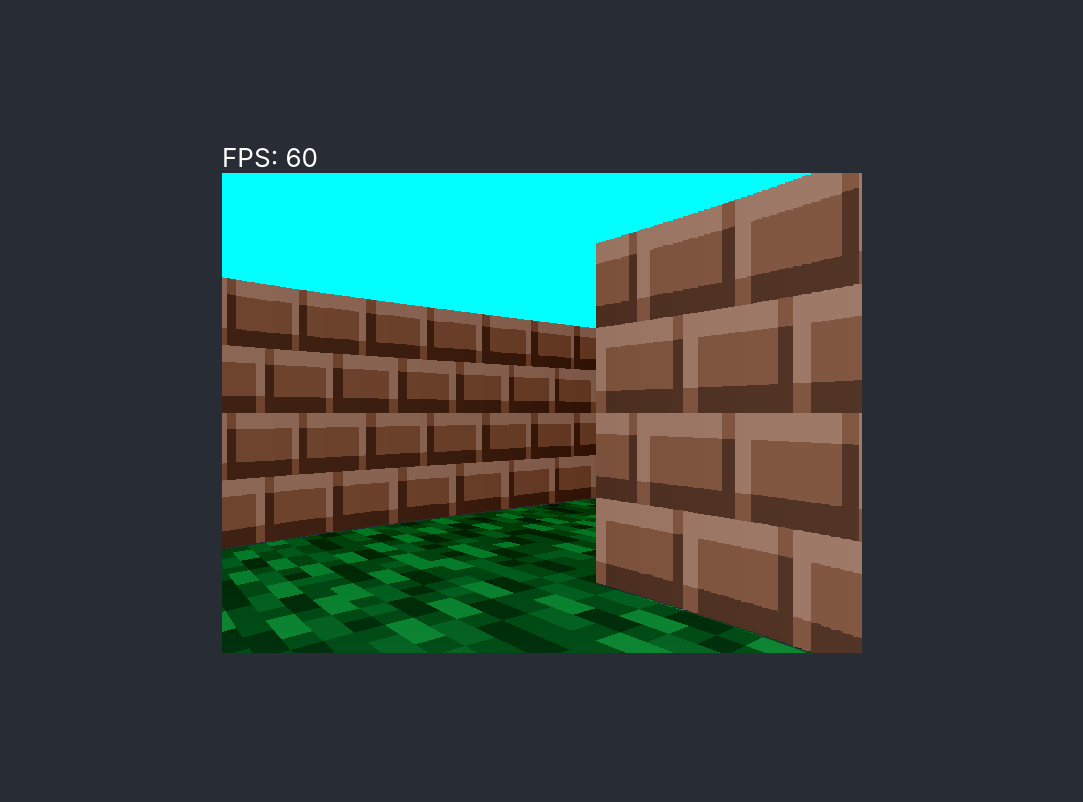
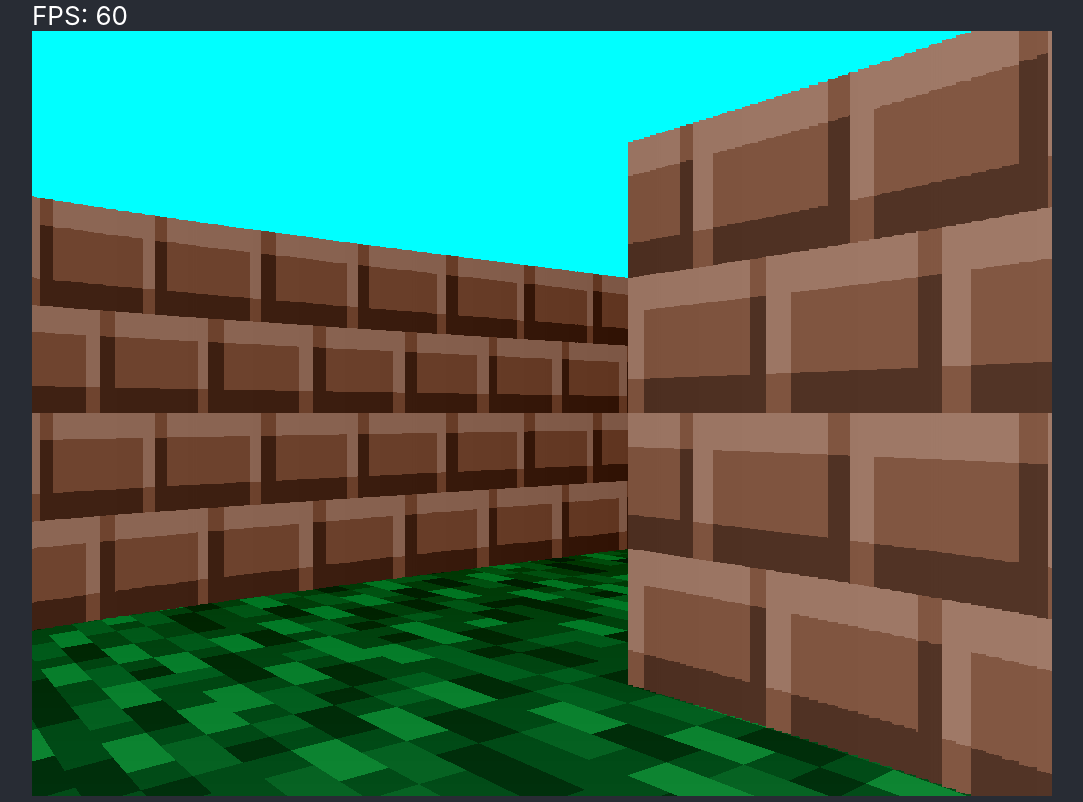
Before and after one commit to bengosney/ray-caster, a React (Create React App) app: page / in a window 1280 px wide. Shown: the whole page, without its empty margins (98-1181 px from the left). Built offline with nearby package versions, Linux system fonts and the light colour scheme.

Commit message:
Fix scaling

```diff
--- a/src/App.tsx
+++ b/src/App.tsx
@@ -8,6 +8,7 @@ import { Data2D } from "./types/types";
 
 import brick from "./brick.png";
 import floor from "./floor.png";
+import { useMemo } from "react";
 
 interface ProjectionData {
   width: number;
@@ -183,7 +184,7 @@ function App() {
   });
   const fpsCounter = useRef<number>(0);
   const [fps, setFPS] = useState<number>(0);
-  const width = Math.max(640, window.innerWidth / 2);
+  const width = Math.min(1020, Math.max(640, window.innerWidth * 0.9));
   const height = Math.floor(width / 1.333333);
 
   const engineDataRef = useRef<EngineData>({
@@ -299,7 +300,18 @@ function App() {
       const textureX = Math.floor(((ray.y + ray.x) * texture.width) % texture.width);
       drawTexture(i, wallHeight, textureX, texture, distance, projection);
     }
-    context.putImageData(projection.imageData, 0, 0);
+
+    if (engineData.scale != 1) {
+      const renderCanvas = document.createElement("canvas");
+      renderCanvas.width = projection.width;
+      renderCanvas.height = projection.height;
+      const renderContext = renderCanvas.getContext("2d");
+
+      renderContext?.putImageData(projection.imageData, 0, 0);
+      context.drawImage(renderCanvas, 0, 0);
+    } else {
+      context.putImageData(projection.imageData, 0, 0);
+    }
 
     fpsCounter.current = fpsCounter.current + 1;
   }, []);
```
